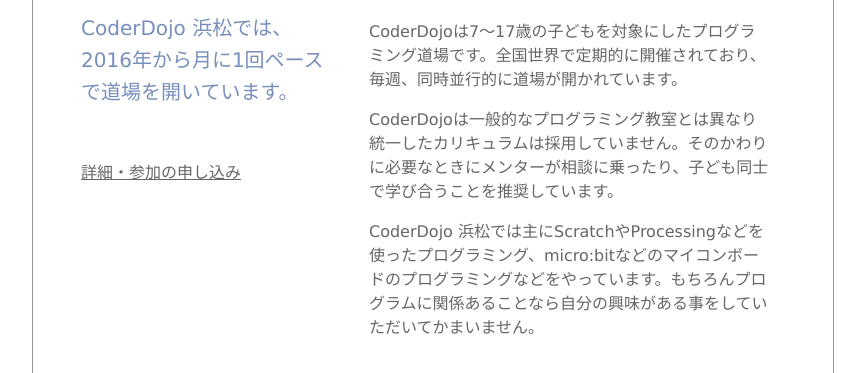
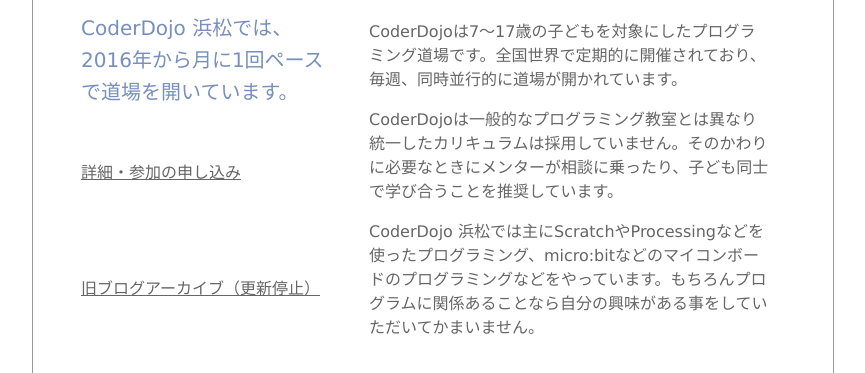
Before and after one commit to coderdojo-hamamatsu/coderdojo-hamamatsu.github.io, a plain HTML site: page index.html in a window 1280 px wide. Shown: the part 329-702 px from the top of the page, without its empty margins (207-1072 px from the left). Drawn offline with Linux system fonts and the light colour scheme.

Commit message:
Update index.html
旧ブログアーカイブへのリンクを追加しました。

```diff
--- a/index.html
+++ b/index.html
@@ -27,6 +27,7 @@
 			<div id="caption">
 				<h1>CoderDojo 浜松では、2016年から月に1回ペースで道場を開いています。</h1>
 				<p><br><br><a href="https://coderdojo-hamamatsu.connpass.com/">詳細・参加の申し込み</a></p>
+				<p><br><br><br><br><a href="https://coderdojo-hamamatsu.ruirui.jp/">旧ブログアーカイブ（更新停止）</a></p>
 			</div>
 			<div id="text">
 				<p>CoderDojoは7〜17歳の子どもを対象にしたプログラミング道場です。全国世界で定期的に開催されており、毎週、同時並行的に道場が開かれています。</p>
```
Also changed, not shown: 1 other file.
